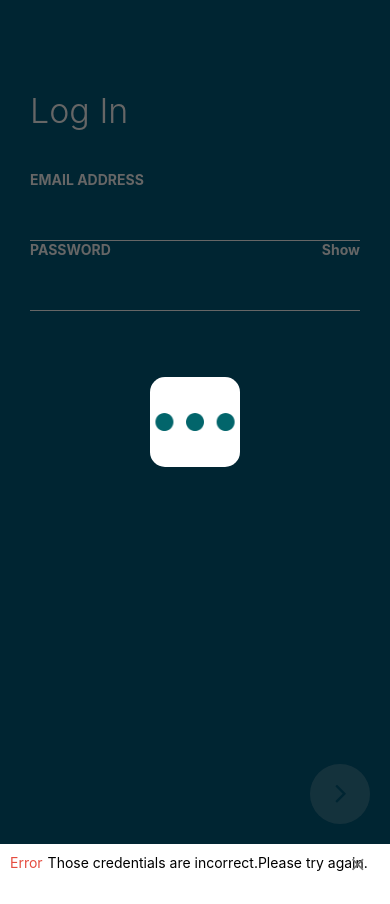
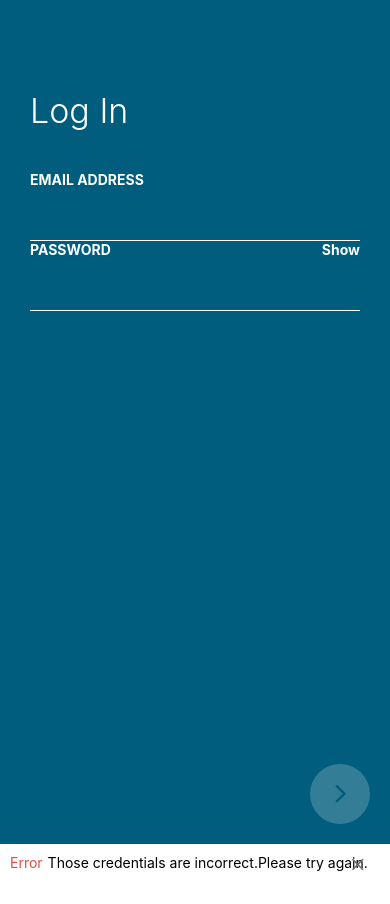
Before and after one commit to tjohnson1106/expanse, a React Native app: screen / in a window 390 px wide. Built offline with nearby package versions, Linux system fonts and the light colour scheme.

Commit message:
implemented modal value props

```diff
--- a/src/components/Loader.js
+++ b/src/components/Loader.js
@@ -5,10 +5,10 @@ import colors from "../util/styles/colors";
 
 class Loader extends Component {
   render() {
-    const { animationType, visible } = this.props;
+    const { animationType, modalVisible } = this.props;
 
     return (
-      <Modal animationType={animationType} visible={visible} transparent={true}>
+      <Modal animationType={animationType} visible={false} transparent={true}>
         <View style={styles.wrapper}>
           <View style={styles.loaderContainer}>
             <Image
--- a/src/screens/Login.js
+++ b/src/screens/Login.js
@@ -15,20 +15,28 @@ class Login extends Component {
     formValid: true,
     validEmail: false,
     emailAddress: "",
-    validPassword: false
+    validPassword: false,
+    loadingVisible: false
   };
 
   handleNextButton = () => {
+    // slow server simulation
+    this.setState({ loadingVisible: true });
+
+    setTimeout(() => {
       if (this.state.emailAddress === "ex@ex.com" && this.state.validPassword) {
         alert("success");
         this.setState({
-        formValid: true
+          formValid: true,
+          loadingVisible: false
         });
       } else {
         this.setState({
-        formValid: false
+          formValid: false,
+          loadingVisible: false
         });
       }
+    }, 2000);
   };
 
   handleCloseNotification = () => {
@@ -83,7 +91,7 @@ class Login extends Component {
   };
 
   render() {
-    const { formValid } = this.state;
+    const { formValid, loadingVisible } = this.state;
     const showNotification = formValid ? false : true;
     const background = formValid ? colors.aqua : colors.darkOrange;
     const notificationMarginTop = showNotification ? 10 : 0;
@@ -135,7 +143,7 @@ class Login extends Component {
             />
           </View>
         </View>
-        <Loader modalVisible={true} animationType="fade" />
+        <Loader modalVisible={loadingVisible} animationType="fade" />
       </KeyboardAvoidingView>
     );
   }
```
Lines whose indentation alone changed are shown as unchanged.
